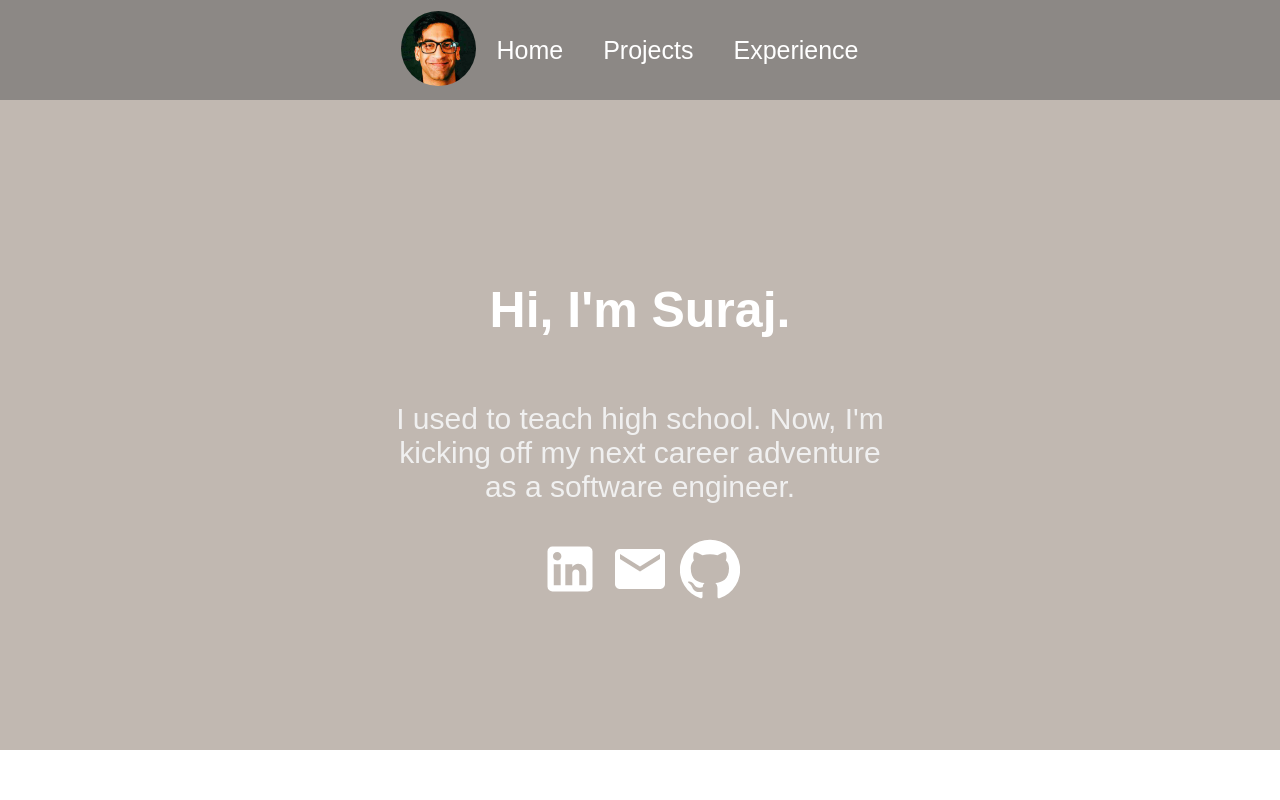
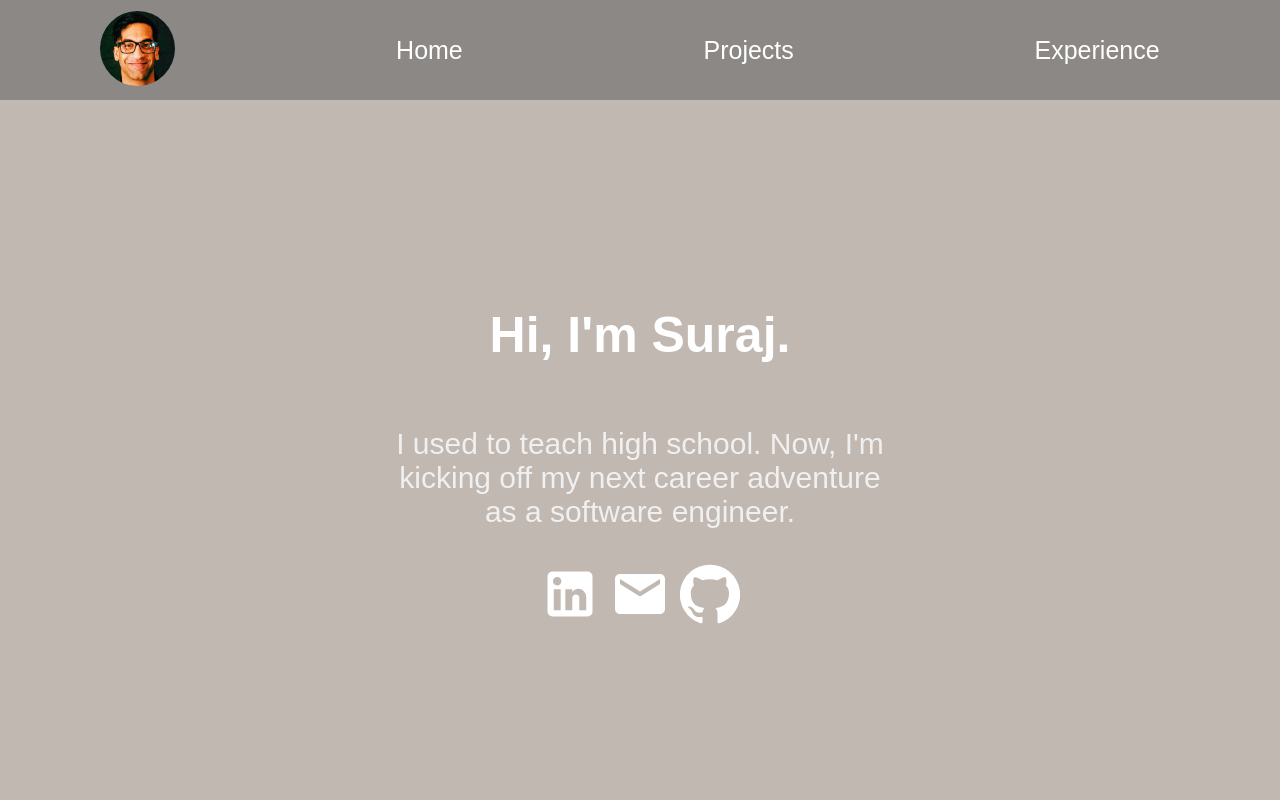
Before and after one commit to surajgopal85/surajgopal85.github.io, a React (Create React App) app: page / in a window 1280 px wide. Shown: the top 800 px of the page. Built offline with nearby package versions, Linux system fonts and the light colour scheme.

Commit message:
layout adjustments

```diff
--- a/src/styles/Home.css
+++ b/src/styles/Home.css
@@ -7,7 +7,7 @@
 
 .about {
   width: 100%;
-  height: calc(100vh - 150px);
+  height: calc(100vh - 100px);
   display: flex;
   flex-direction: column;
   justify-content: center;
--- a/src/styles/Navbar.css
+++ b/src/styles/Navbar.css
@@ -9,7 +9,7 @@
   height: 100%;
   display: flex;
   align-items: center;
-  justify-content: center;
+  justify-content: space-around;
   color: white;
 }
 
--- a/src/styles/ProjectDisplay.css
+++ b/src/styles/ProjectDisplay.css
@@ -13,7 +13,7 @@
   font-size: 35px;
 }
 .project img {
-  height: 300px;
+  height: 250px;
   width: 400px;
   border-radius: 10px;
 }
```
